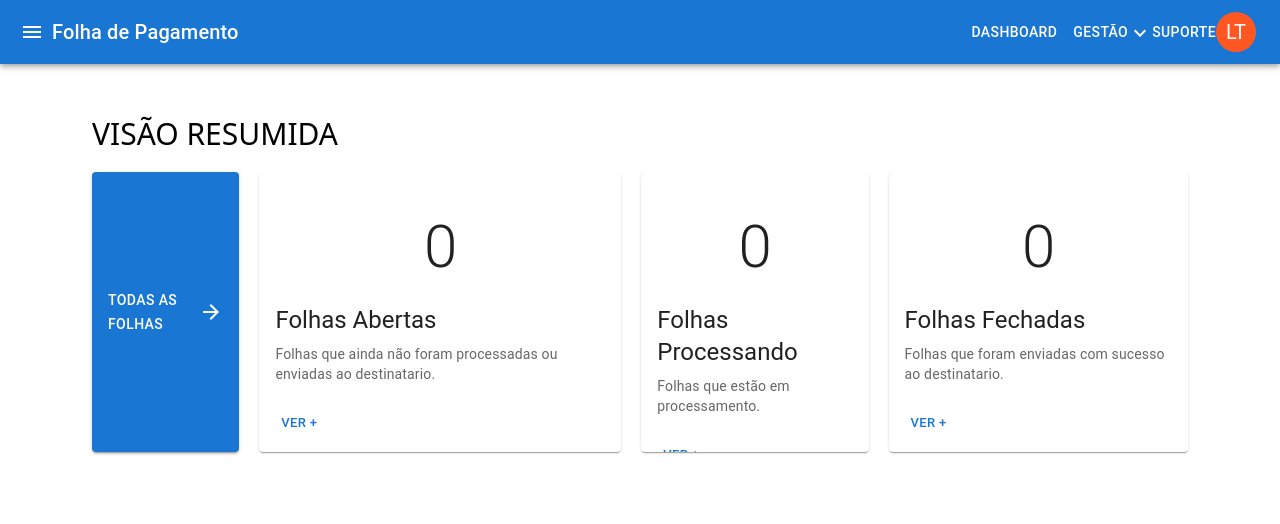
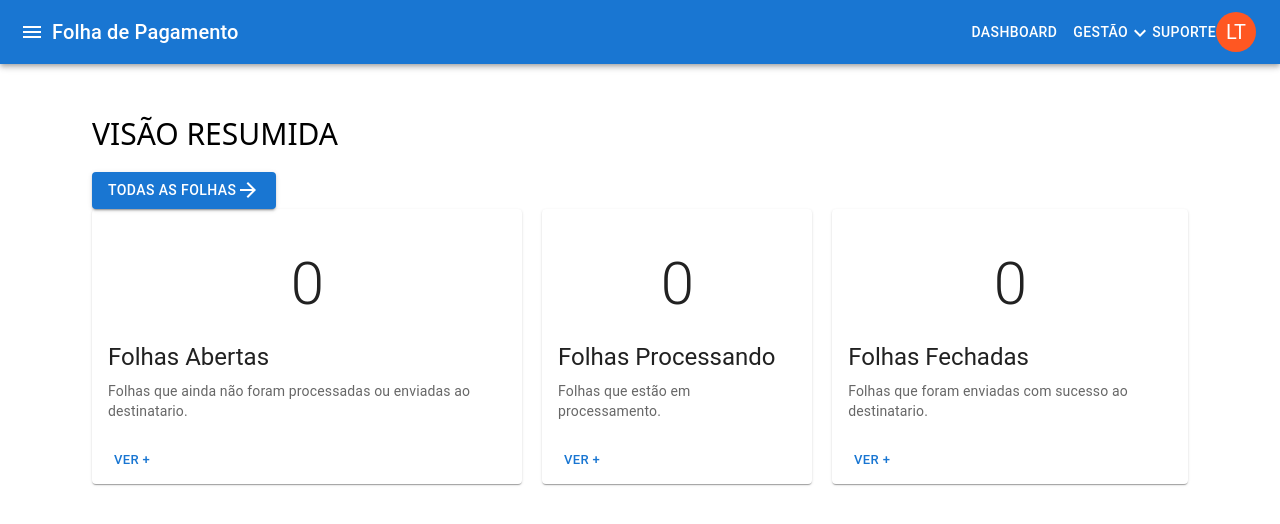
Before and after one commit to lucasmrthomaz/thz-folhapag, a Next.js app: page / in a window 1280 px wide. Shown: the top 524 px of the page. Built offline with nearby package versions, Linux system fonts and the light colour scheme; what @mui/material-nextjs would draw is missing.

Commit message:
Refactor DashboardPage layout and update button link for folhas

```diff
--- a/src/app/dashboard/page.tsx
+++ b/src/app/dashboard/page.tsx
@@ -7,12 +7,11 @@ export default function DashboardPage() {
     <div className="p-5">
       <h1 className="text-3xl mb-5 font-sans font-thin">VISÃO RESUMIDA</h1>
 
-      <div className="flex flex-col md:flex-row space-y-5 md:space-y-0 md:space-x-5 justify-evenly">
-
-        <Button variant="contained" color="primary" className="p-15" href="/dashboard/fatura">
+      <Button variant="contained" color="primary" className="p-15 mt-5" href="/dashboard/folha">
           Todas as Folhas <ArrowForwardSharp />
         </Button>
 
+      <div className="flex flex-col md:flex-row space-y-5 md:space-y-0 md:space-x-5 justify-evenly">
         <CardResume
           title="Folhas Abertas"
           descricao="Folhas que ainda não foram processadas ou enviadas ao destinatario."
@@ -27,10 +26,7 @@ export default function DashboardPage() {
           title="Folhas Fechadas"
           descricao="Folhas que foram enviadas com sucesso ao destinatario."
         />
-
       </div>
-
-
 
     </div>
   );
```
